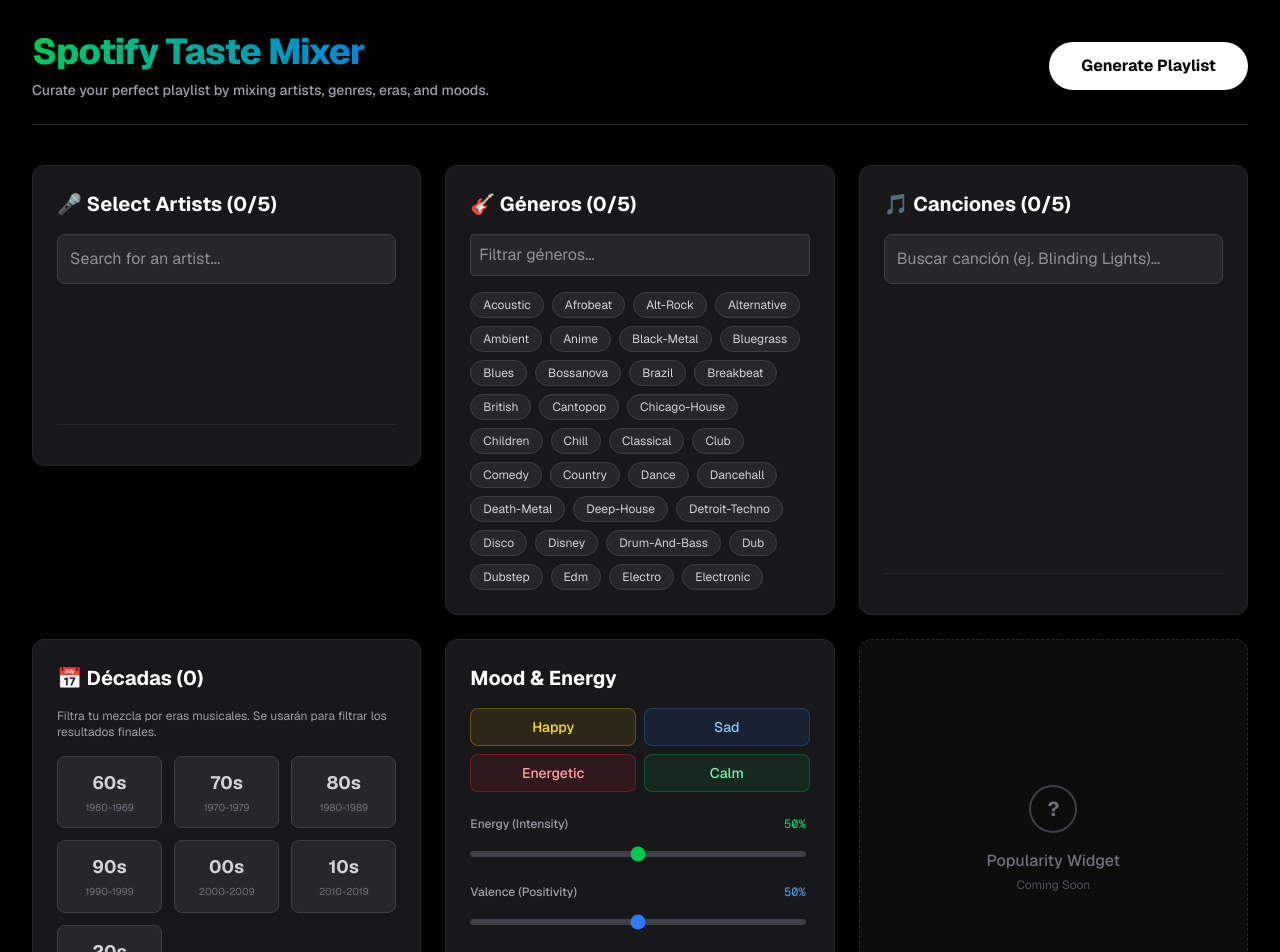
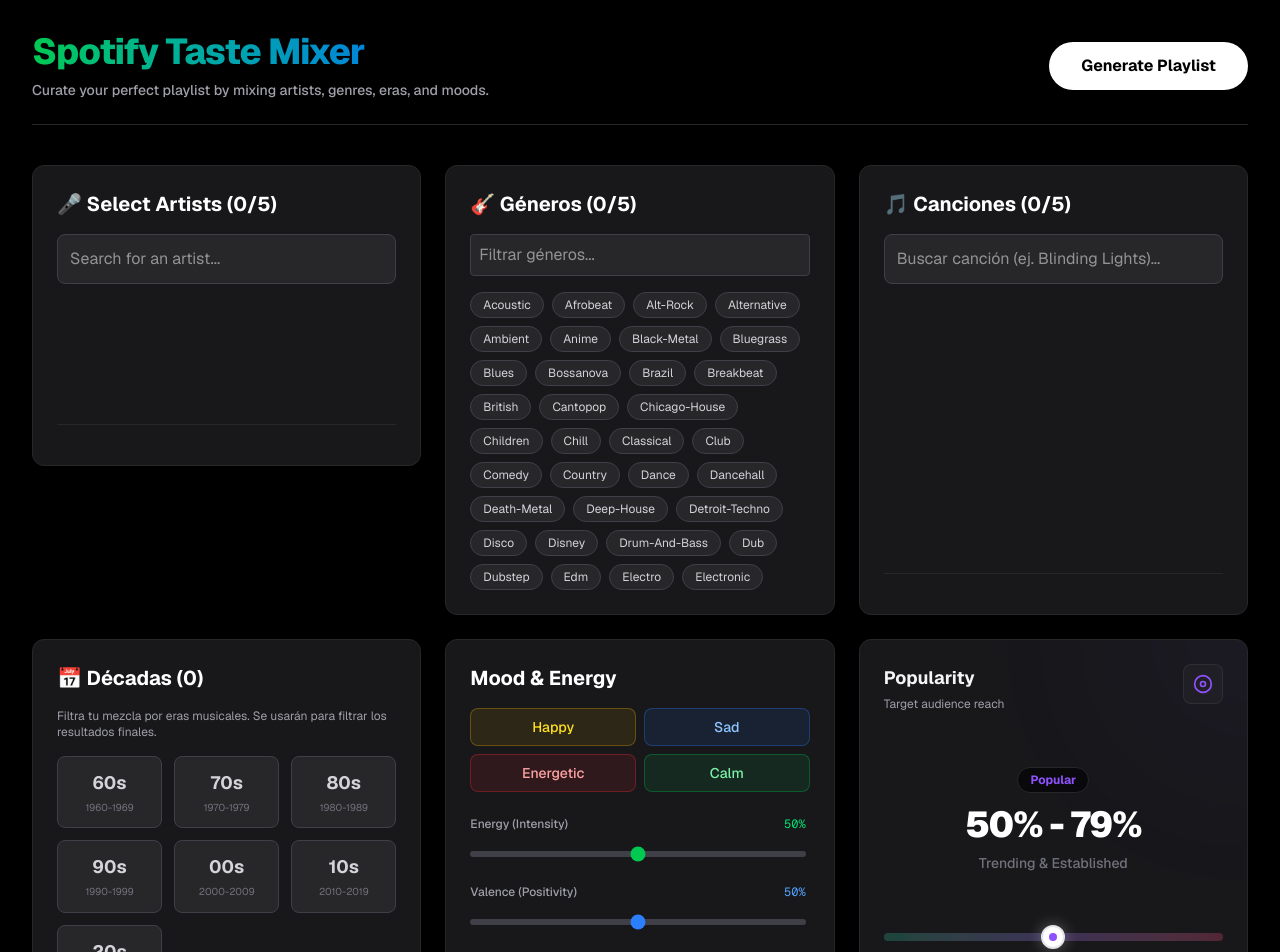
Before and after one commit to Alvaronaaval/WebDev-PracticaFinal-Spotify-AlvaroNaval, a Next.js app: page /dashboard in a window 1280 px wide. Shown: the top 952 px of the page. Built offline with nearby package versions, Linux system fonts and the light colour scheme; sample sign-in values are in the browser's storage.

Commit message:
Popularity widget created and added with SVG icons

```diff
--- a/src/app/dashboard/page.js
+++ b/src/app/dashboard/page.js
@@ -13,6 +13,8 @@
 import TrackWidget from '@/components/widgets/TrackWidget';
 import DecadeWidget from '@/components/widgets/DecadeWidget';
 import MoodWidget from '@/components/widgets/MoodWidget';
+// IMPORTE NUEVO AÑADIDO AQUI:
+import PopularityWidget from '@/components/widgets/PopularityWidget';
 
 export default function Dashboard() {
     const router = useRouter();
@@ -123,13 +125,12 @@
                     />
                 </div>
 
-                {/* 6. Popularity Widget (Placeholder) */}
-                <div className="h-[400px] bg-zinc-900/50 p-6 rounded-xl border border-zinc-800 border-dashed flex flex-col items-center justify-center text-zinc-500 hover:bg-zinc-900/80 transition-colors cursor-not-allowed">
-                    <div className="w-12 h-12 rounded-full border-2 border-zinc-700 mb-4 flex items-center justify-center">
-                        <span className="text-xl font-bold">?</span>
-                    </div>
-                    <span className="font-medium">Popularity Widget</span>
-                    <span className="text-xs mt-1 text-zinc-600">Coming Soon</span>
+                {/* 6. Popularity Widget (YA NO ES PLACEHOLDER) */}
+                <div className="h-[400px]">
+                    <PopularityWidget
+                        popularity={prefs.popularity}
+                        onChange={(newRange) => setPrefs({ ...prefs, popularity: newRange })}
+                    />
                 </div>
 
             </div>
--- /dev/null
+++ b/src/components/widgets/PopularityWidget/index.jsx
@@ -0,0 +1,162 @@
+import React, { useState, useEffect, useMemo } from 'react';
+
+// --- Iconos SVG en línea (Sin instalar librerías externas) ---
+// Definimos los componentes de icono aquí mismo para que el archivo sea portable
+const Icons = {
+    TrendingUp: ({ className }) => (
+        <svg xmlns="http://www.w3.org/2000/svg" viewBox="0 0 24 24" fill="none" stroke="currentColor" strokeWidth="2" strokeLinecap="round" strokeLinejoin="round" className={className}>
+            <polyline points="23 6 13.5 15.5 8.5 10.5 1 18" />
+            <polyline points="17 6 23 6 23 12" />
+        </svg>
+    ),
+    Disc: ({ className }) => (
+        <svg xmlns="http://www.w3.org/2000/svg" viewBox="0 0 24 24" fill="none" stroke="currentColor" strokeWidth="2" strokeLinecap="round" strokeLinejoin="round" className={className}>
+            <circle cx="12" cy="12" r="10" />
+            <circle cx="12" cy="12" r="3" />
+        </svg>
+    ),
+    Gem: ({ className }) => (
+        <svg xmlns="http://www.w3.org/2000/svg" viewBox="0 0 24 24" fill="none" stroke="currentColor" strokeWidth="2" strokeLinecap="round" strokeLinejoin="round" className={className}>
+            <path d="M6 3h12l4 6-10 13L2 9z" />
+        </svg>
+    )
+};
+
+export default function PopularityWidget({ popularity, onChange }) {
+    // Estado local para la posición visual del slider (0-100)
+    const [sliderValue, setSliderValue] = useState(50);
+
+    // Sincronizar estado visual cuando el padre cambia los props
+    // Esto es útil si el dashboard carga preferencias guardadas
+    useEffect(() => {
+        // Protección contra valores nulos o indefinidos
+        const currentPop = popularity || [0, 100];
+        const [min, max] = currentPop;
+
+        // Configuramos el slider visual basado en los rangos lógicos
+        if (min === 0 && max === 100) setSliderValue(50); // Default
+        else if (min >= 80) setSliderValue(90); // Mainstream
+        else if (min >= 50) setSliderValue(65); // Popular
+        else setSliderValue(25); // Underground
+    }, [popularity]); // Se ejecuta cuando 'popularity' cambia
+
+    // Lógica de visualización (Memoizada para rendimiento)
+    const category = useMemo(() => {
+        if (sliderValue >= 80) return {
+            label: "Mainstream",
+            Icon: Icons.TrendingUp,
+            color: "text-rose-500",
+            bg: "bg-rose-500",
+            rangeLabel: "80% - 100%",
+            desc: "Top Global & Viral Hits"
+        };
+        if (sliderValue >= 50) return {
+            label: "Popular",
+            Icon: Icons.Disc,
+            color: "text-violet-500",
+            bg: "bg-violet-500",
+            rangeLabel: "50% - 79%",
+            desc: "Trending & Established"
+        };
+        return {
+            label: "Underground",
+            Icon: Icons.Gem,
+            color: "text-emerald-500",
+            bg: "bg-emerald-500",
+            rangeLabel: "0% - 49%",
+            desc: "Hidden Gems & Niche"
+        };
+    }, [sliderValue]);
+
+    // Manejar el movimiento del slider
+    const handleSliderChange = (e) => {
+        const val = parseInt(e.target.value);
+        setSliderValue(val);
+
+        let newRange;
+        // Lógica para convertir la posición del slider en rangos de API [min, max]
+        if (val >= 80) newRange = [80, 100];
+        else if (val >= 50) newRange = [50, 79];
+        else newRange = [0, 49];
+
+        // Solo notificamos al componente padre si el rango ha cambiado realmente
+        // Esto evita renderizados innecesarios en la app principal
+        if (popularity && (newRange[0] !== popularity[0] || newRange[1] !== popularity[1])) {
+            onChange(newRange);
+        }
+    };
+
+    const { Icon } = category;
+
+    return (
+        <div className="h-full bg-zinc-900 border border-zinc-800 rounded-xl p-6 flex flex-col relative overflow-hidden group hover:border-zinc-700 transition-colors">
+
+            {/* Efecto de Glow de fondo dinámico según la categoría */}
+            <div className={`absolute top-0 right-0 w-64 h-64 ${category.bg} opacity-5 blur-[100px] rounded-full pointer-events-none transition-all duration-500 translate-x-1/2 -translate-y-1/2`}></div>
+
+            {/* Header del Widget */}
+            <div className="flex justify-between items-start mb-8 relative z-10">
+                <div>
+                    <h3 className="font-bold text-lg text-zinc-100 flex items-center gap-2">
+                        Popularity
+                    </h3>
+                    <p className="text-xs text-zinc-400 mt-1">Target audience reach</p>
+                </div>
+                {/* Icono de categoría */}
+                <div className={`p-2 rounded-lg bg-zinc-800/50 border border-zinc-700/50 ${category.color} w-10 h-10 flex items-center justify-center transition-colors duration-300`}>
+                    <Icon className="w-5 h-5" />
+                </div>
+            </div>
+
+            {/* Contenido Principal */}
+            <div className="flex-1 flex flex-col justify-center relative z-10">
+
+                {/* Texto de Categoría y Rango */}
+                <div className="text-center mb-10">
+                    <span className={`inline-block px-3 py-1 rounded-full text-xs font-bold bg-zinc-950 border border-zinc-800 mb-3 ${category.color} transition-colors duration-300`}>
+                        {category.label}
+                    </span>
+                    <h2 className="text-4xl font-black text-white tracking-tight mb-2 transition-all duration-300">
+                        {category.rangeLabel}
+                    </h2>
+                    <p className="text-zinc-500 text-sm font-medium transition-all duration-300">
+                        {category.desc}
+                    </p>
+                </div>
+
+                {/* Control Slider Personalizado */}
+                <div className="relative w-full h-12 flex items-center justify-center">
+                    {/* Fondo del track del slider */}
+                    <div className="absolute w-full h-2 bg-zinc-800 rounded-full overflow-hidden">
+                        <div className="w-full h-full bg-gradient-to-r from-emerald-500 via-violet-500 to-rose-500 opacity-20"></div>
+                    </div>
+
+                    {/* Input Range (Invisible pero interactivo para el usuario) */}
+                    <input
+                        type="range"
+                        min="0"
+                        max="100"
+                        value={sliderValue}
+                        onChange={handleSliderChange}
+                        className="absolute w-full h-full opacity-0 cursor-pointer z-20"
+                        aria-label="Popularity Range Selector"
+                    />
+
+                    {/* Indicador Visual (Thumb) que sigue al valor */}
+                    <div
+                        className="absolute h-6 w-6 bg-white rounded-full shadow-[0_0_15px_rgba(255,255,255,0.3)] border-2 border-zinc-200 pointer-events-none transition-all duration-200 z-10 flex items-center justify-center"
+                        style={{ left: `calc(${sliderValue}% - 12px)` }}
+                    >
+                        <div className={`w-2 h-2 rounded-full ${category.bg} transition-colors duration-300`}></div>
+                    </div>
+                </div>
+
+                {/* Etiquetas inferiores de guía */}
+                <div className="flex justify-between text-[10px] uppercase tracking-wider font-bold text-zinc-600 mt-4 px-1">
+                    <span>Niche</span>
+                    <span>Mainstream</span>
+                </div>
+            </div>
+        </div>
+    );
+}
```
